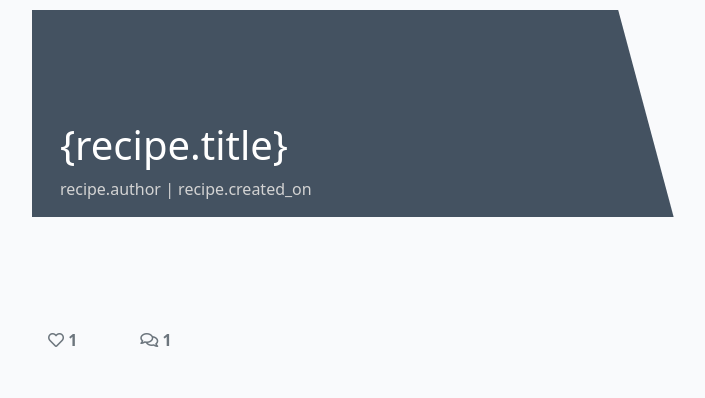
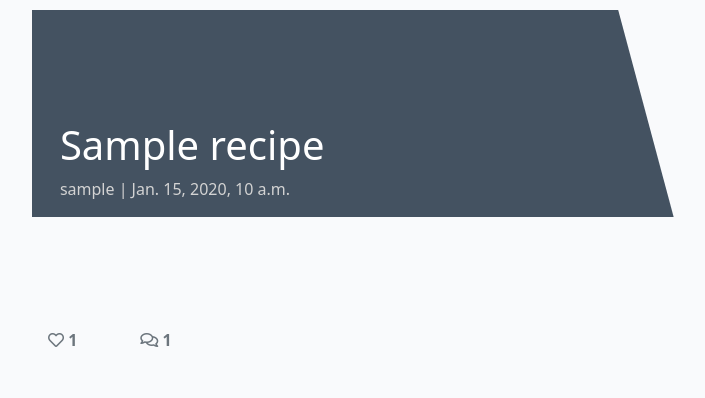
Before and after one commit to JoeQuigley1/PP4_Food_Diary, a Django app: a page that uses templates/recipe_detail.html in a window 1280 px wide. Shown: the part 60-458 px from the top of the page, without its empty margins (50-755 px from the left). Run offline with Django 3.2, Linux system fonts and the light colour scheme; tables that the repository leaves empty hold one stand-in row (values such as "Sample post"); some libraries are stand-ins or nearby versions.

Commit message:
Fix error with author name not showing

```diff
--- a/templates/recipe_detail.html
+++ b/templates/recipe_detail.html
@@ -8,10 +8,10 @@
             <div class="col-md-6 masthead-text">
                 <!-- Post title goes in these h1 tags -->
                 <h1 class="post-title">
-                    {recipe.title}
+                    {{ recipe.title }}
                 </h1>
                 <!-- Post author goes before the | the post's created date goes after -->
-                <p class="post-subtitle"> recipe.author | recipe.created_on </p>
+                <p class="post-subtitle"> {{ recipe.author }} | {{ recipe.created_on }} </p>
             </div>
             <div class="d-none d-md-block col-md-6 masthead-image">
                 <!-- The featured image URL goes in the src attribute -->
--- a/templates/recipe_posts.html
+++ b/templates/recipe_posts.html
@@ -21,7 +21,7 @@
                             <img class="card-img-top" src=" {{ post.image.url }}">
                             {% endif %}
                             <div class="image-flash">
-                                <p class="author">Author: {{ post.author }}</p>
+                                <p class="author">Author: {{ recipe.author }}</p>
                             </div>
                         </div>
                         <a href="{% url 'recipe_detail' recipe.slug %}" class="post-link">
```
